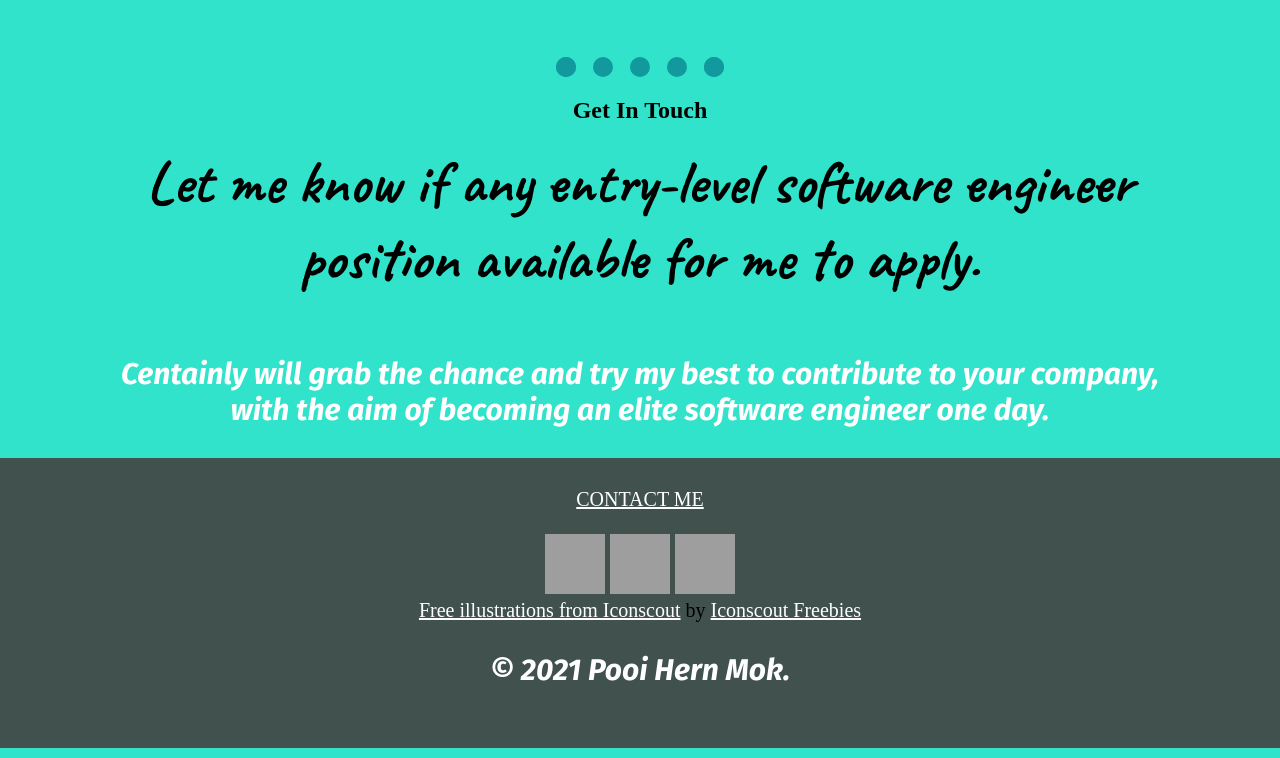
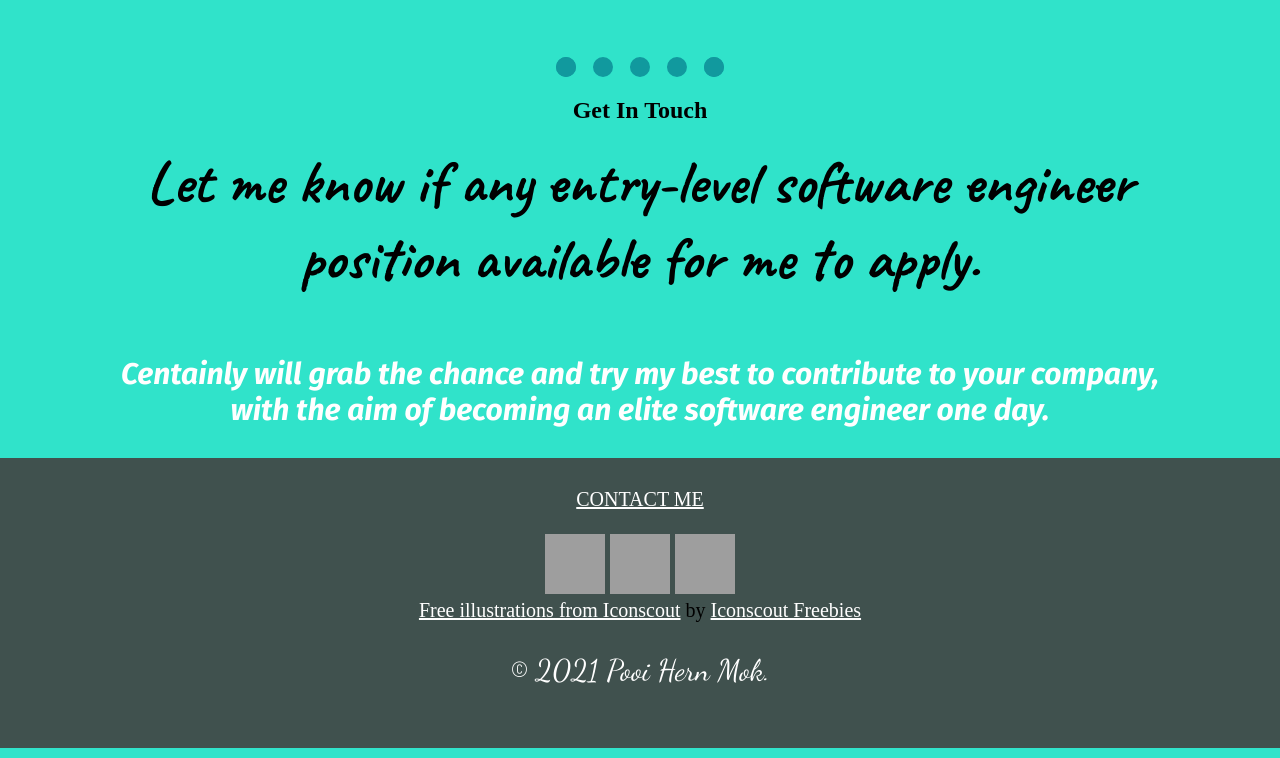
Before and after one commit to Phern17/CV_upgraded, a plain HTML site: page index.html in a window 1280 px wide. Shown: the part 2934-3692 px from the top of the page. Drawn offline with Linux system fonts and the light colour scheme; grey boxes are pictures that could not be loaded.

Commit message:
footer font change

```diff
--- a/css/style.css
+++ b/css/style.css
@@ -81,3 +81,7 @@ a {
     width: 60px;
     height: 60px;
 }
+
+.bottom-container p {
+    font-family: 'Dancing Script', cursive;
+}
--- a/index.html
+++ b/index.html
@@ -5,7 +5,9 @@
         <meta name="viewport" content="width=device-width, initial-scale=1.0">
         <link rel="stylesheet" href="css\style.css">
         <link rel="preconnect" href="https://fonts.gstatic.com">
-        <link href="https://fonts.googleapis.com/css2?family=Caveat:wght@700&family=Fira+Sans:ital,wght@1,700&display=swap" rel="stylesheet">    </head>
+        <link href="https://fonts.googleapis.com/css2?family=Caveat:wght@700&family=Fira+Sans:ital,wght@1,700&display=swap" rel="stylesheet">
+        <link href="https://fonts.googleapis.com/css2?family=Dancing+Script&display=swap" rel="stylesheet">
+      </head>
     <body>
         <div class="top-container">
             <img src="images\cloud.png" alt="cloud image" id="cloud-1"/>
```
